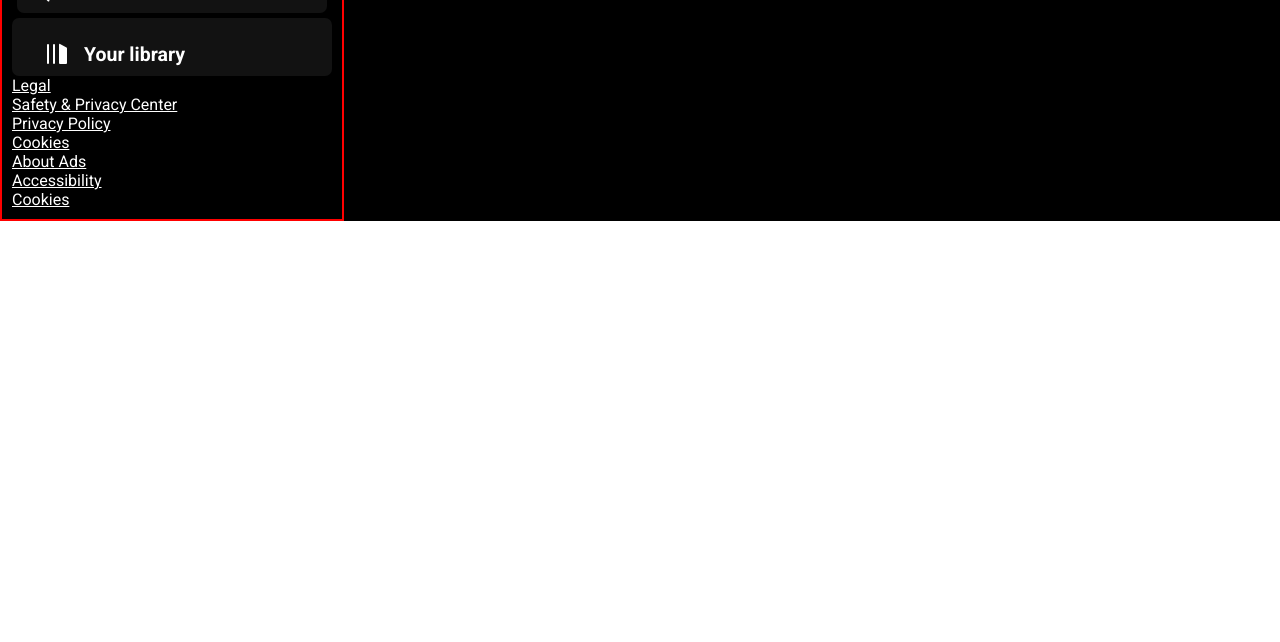
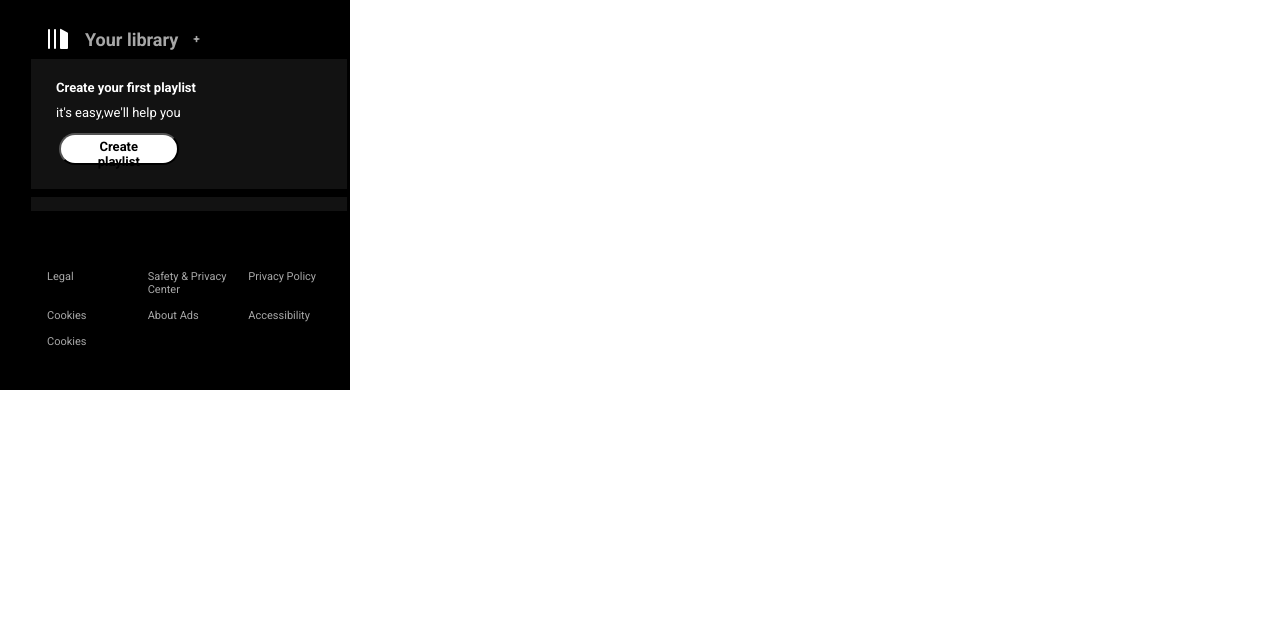
Before and after one commit to ar98nab/Uber-Unicorns_073, a plain HTML site: page sidebar/index.html in a window 1280 px wide. Shown: the part 158-800 px from the top of the page. Drawn offline with Linux system fonts and the light colour scheme.

Commit message:
ft31_041 created scrollbar in side bar

```diff
--- a/sidebar/index.html
+++ b/sidebar/index.html
@@ -11,56 +11,45 @@
     <div class="container flex bg-black">
       <div class="left border">
         <div class="home bg-grey rounded m-1">
-          <div class="logo invert m-1 p-1"><img src="logo.svg" alt="" /></div>
+          <div class="logo invert "><img src="logo.svg" alt="" /></div>
           <ul>
             <li><img class="invert" src="home.svg" alt="home" />Home</li>
             <li><img class="invert" src="search.svg" alt="home" />Search</li>
           </ul>
         </div>
-        <div class="library bg-grey rounded p-1">
-          <div class="heading">
+        <div class="library  rounded p-1">
+          <div class="your-lab">
+            <div class="heading">
             <img class="invert items-center" src="playlist.svg" alt="" />
             <h2>Your library</h2>
           </div>
-        </div>
-        <div class="footer"><div class="left-sidebar-legal-links">
-            <div class="BottomLinksList__Container">
-              <div class="Link__Container">
-                <a href="https://www.spotify.com/in-en/legal/" class="Link Link__BottomLink">
-                  <span class="Type__TypeElement">Legal</span>
-                </a>
-              </div>
-              <div class="Link__Container">
-                <a href="https://www.spotify.com/in-en/safetyandprivacy/" class="Link Link__BottomLink">
-                  <span class="Type__TypeElement">Safety &amp; Privacy Center</span>
-                </a>
-              </div>
-              <div class="Link__Container">
-                <a href="https://www.spotify.com/in-en/legal/privacy-policy/" class="Link Link__BottomLink">
-                  <span class="Type__TypeElement">Privacy Policy</span>
-                </a>
-              </div>
-              <div class="Link__Container">
-                <a href="https://www.spotify.com/in-en/legal/cookies-policy/" class="Link Link__BottomLink">
-                  <span class="Type__TypeElement">Cookies</span>
-                </a>
-              </div>
-              <div class="Link__Container">
-                <a href="https://www.spotify.com/in-en/legal/privacy-policy/#s3" class="Link Link__BottomLink">
-                  <span class="Type__TypeElement">About Ads</span>
-                </a>
-              </div>
-              <div class="Link__Container">
-                <a href="https://www.spotify.com/in-en/accessibility/" class="Link Link__BottomLink">
-                  <span class="Type__TypeElement">Accessibility</span>
-                </a>
-              </div>
+        <div class="after-playlist">
+          <div class="sidebar-scroll ">
+            <div class="create-playlist bg-grey">
+              <h4 class="p-1">Create your first playlist</h4>
+              <p class="p-1">it's easy,we'll help you</p>
+              <button>Create playlist</button>
             </div>
-            <a href="https://www.spotify.com/legal/cookies-policy/" target="_blank" rel="noopener" class="Link">
-              <span class="encore-text encore-text-marginal">Cookies</span>
-            </a>
+            <div class="create-playlist bg-grey">
+              <h4 class="p-1">Create your first playlist</h4>
+              <p class="p-1">it's easy,we'll help you</p>
+              <button>Create playlist</button>
+            </div>
           </div>
           </div>
+          <div class="footer">
+            <div><a href="https://www.spotify.com/in-en/legal/"><span>Legal</span></a></div>
+            <div><a href="https://www.spotify.com/in-en/safetyandprivacy/"><span>Safety &amp; Privacy Center</span></a></div>
+            <div><a href="https://www.spotify.com/in-en/legal/privacy-policy/"><span>Privacy Policy</span></a></div>
+            <div><a href="https://www.spotify.com/in-en/legal/cookies-policy/"><span>Cookies</span></a></div>
+            <div><a href="https://www.spotify.com/in-en/legal/privacy-policy/#s3"><span>About Ads</span></a></div>
+            <div><a href="https://www.spotify.com/in-en/accessibility/"><span>Accessibility</span></a></div>
+            <div><a href="https://www.spotify.com/legal/cookies-policy/" target="_blank" rel="noopener"><span class="encore-text encore-text-marginal">Cookies</span></a></div>
+          </div>
+        </div>
+      </div>
+
+
       </div>
 
     </div>
--- a/sidebar/style.css
+++ b/sidebar/style.css
@@ -4,7 +4,6 @@
 *{
     margin: 0px;
     padding: 0px;
-    color: white;
     font-family: "Roboto", sans-serif;
 
 }
@@ -12,15 +11,21 @@
     background-color: black;
     color: white;
 }*/
+.container{
+    width: 350px;
+
+}
+.after-playlist{
+    height: 320px;
+
+}
 .left{
-    width: 25vw;
+    width: 350px;
     padding: 10px;
 
 
 }
-.right{
-    width: 75vw;
-}
+
 .home ul li{
     display: flex;
     gap: 15px;
@@ -38,14 +43,81 @@
           padding-top: 14px;
           padding-left: 23px;
           padding-right: 14px;
-          font-size: 13px;
           font-weight: bold;
           align-items: center;
+}
+.your-lab{
+color: #a7a7a7;
+font-size: 12px;
+padding: 4px 8px;
 }
 .heading img{
     width: 24px;
 
 }
 .home{
-    padding: 10px;
+    padding: 15px;
 }
+.footer{
+     display: grid;
+     grid-template-columns: repeat(3,1fr);
+     font-size: 11px;
+     gap: 13px;
+     position: absolute;
+     bottom: 0;
+     margin: 32px 0px;
+     padding: 0px 24px;
+
+
+}
+.footer a{
+     text-decoration: none;
+     color: #a7a7a7;
+
+}
+.library{
+    position: relative;
+}
+.heading::after{
+    content: '+';
+    float: right;
+    text-align: center;
+    border-radius: 50%;
+}
+
+
+.create-playlist{
+    width: 326px;
+   color: #FFFFFF;
+   margin: 8px;
+    padding: 16px 20px;
+    font-size: 13px;
+}
+button{
+    color: black;
+    border-radius: 50px;
+    width: 119.5px;
+    height: 32px;
+    font-size: 13px;
+    margin: 8px;
+    padding: 4px 16px;
+    background-color: #FFFFFF;
+    font-family: "Roboto", sans-serif;
+    font-weight: 600;
+}
+
+.sidebar-scroll{
+    height: 160px;
+    overflow-y: auto;
+}
+.sidebar-scroll::-webkit-scrollbar{
+    background: transparent;
+}
+.sidebar-scroll::-webkit-scrollbar-thumb{
+    background: transparent;
+    width: 10px;
+}
+.sidebar-scroll:hover::-webkit-scrollbar-thumb{
+    background: rgb(81, 80, 80);
+    width: 10px;
+}
--- a/sidebar/utility.css
+++ b/sidebar/utility.css
@@ -4,9 +4,7 @@
 .justify-center{
     justify-content: center;
 }
-.border{
-    border: 2px solid red;
-}
+
 .items-center{
     align-items: center;
 }
@@ -17,6 +15,9 @@
 .invert{
     filter:invert(1) ;
 }
+.logo{
+    padding: 2px;
+}
 .bg-grey{
     background-color: #121212;
 }
@@ -24,8 +25,8 @@
 border-radius: 7px ;
 }
 .m-1{
-    margin: 5px;
+    margin: 7px;
 }
 .p-1{
-    padding: 10px;
+    padding: 5px;
 }
```
Also changed, not shown: sidebar/english.svg (added).
